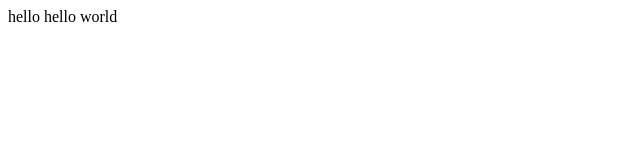
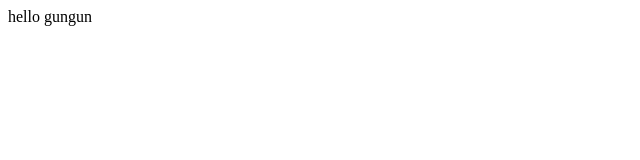
Before and after one commit to singhTannu-827/learn-javascript, a plain HTML site: page index.html in a window 1280 px wide. Shown: the full height of the page, 0-640 px from the left. Drawn offline with Linux system fonts and the light colour scheme.

Commit message:
code change

```diff
--- a/index.html
+++ b/index.html
@@ -6,6 +6,6 @@
     <title>Document</title>
 </head>
 <body>
-    hello hello world
+    hello gungun
 </body>
 </html>
```
